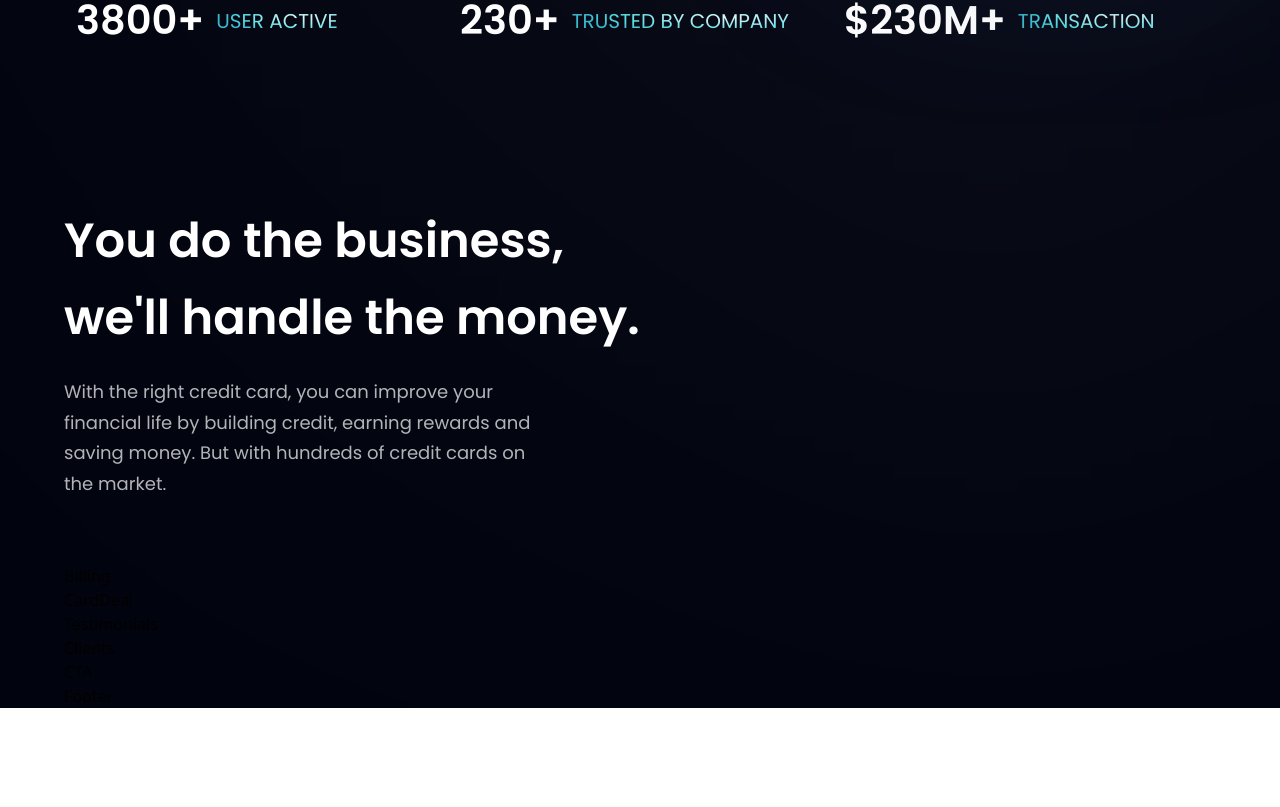
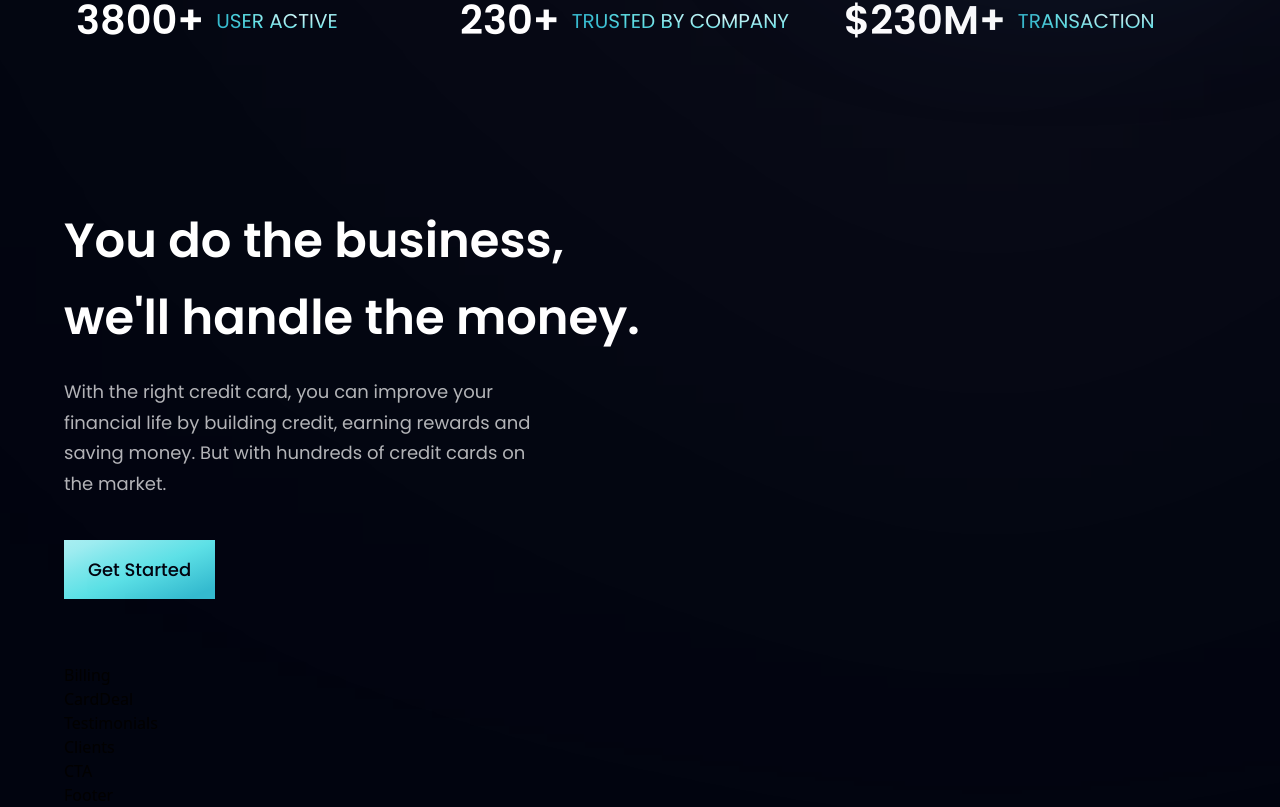
Before and after one commit to nejidevelops/modern_bank_app, a React (Vite) app: page / in a window 1280 px wide. Shown: the part 806-1613 px from the top of the page. Before the commit the page ends 1514 px from the top, so only its background shows below. Built offline with nearby package versions, Linux system fonts and the light colour scheme.

Commit message:
button component is ready for use in other components

```diff
--- a/src/components/Button.jsx
+++ b/src/components/Button.jsx
@@ -1,10 +1,10 @@
 import React from 'react'
 
-function Button() {
+function Button({styles}) {
   return (
-    <div>
-
-    </div>
+    <button type='button' className={`py-4 px-6 bg-blue-gradient font-poppins font-medium text-[18px] text-primary outline-none ${styles}`}>
+      Get Started
+    </button>
   )
 }
 
```
